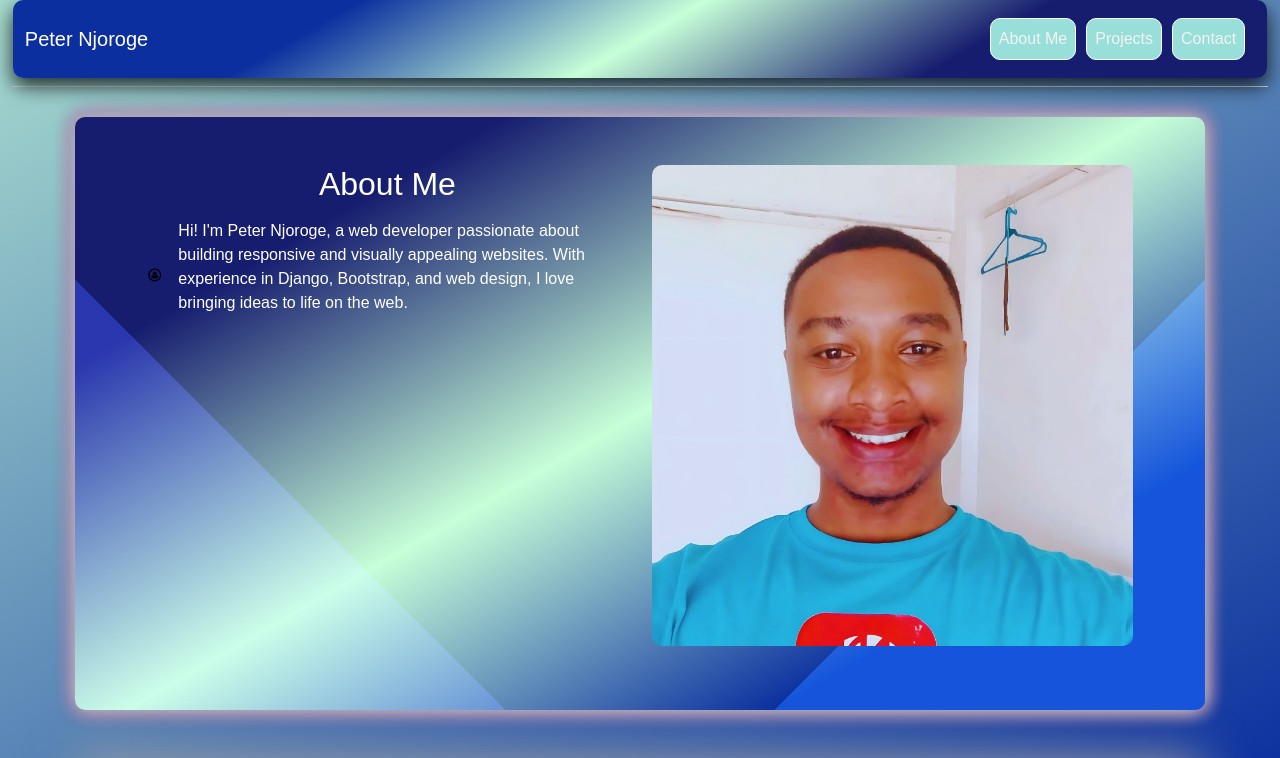
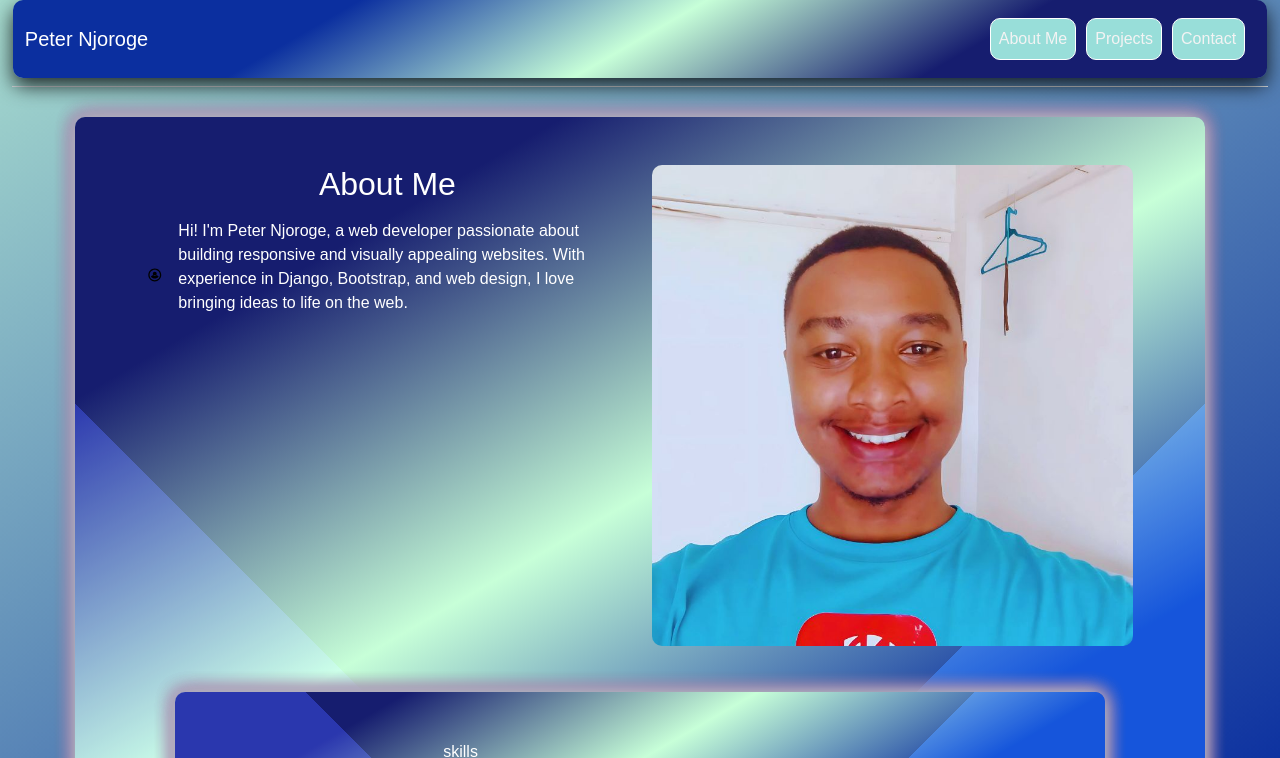
Before and after one commit to Njoro90260/portfolio, a Flask app: page / in a window 1280 px wide. Shown: the top 758 px of the page. Run offline with Flask 3, Linux system fonts and the light colour scheme; some libraries are stand-ins or nearby versions; grey boxes are pictures that could not be loaded.

Commit message:
add skills.

```diff
--- a/static/css/styles.css
+++ b/static/css/styles.css
@@ -128,7 +128,7 @@ h2 {
     box-shadow: 0px 8px 20px rgba(0, 0, 0, 0.8);
     margin-top: 30px;
     height: auto;
-    /* width: 98%; */
+    width: 90%;
     display: flex;
     justify-content: center;
     flex-direction: row;
--- a/templates/index.html
+++ b/templates/index.html
@@ -2,7 +2,7 @@
 
 {% block content%}
 <!-- About Section -->
-<section id="about" class="p-5 text-white row mx-auto" style="width: 90%;">
+<section id="about" class="p-5 text-white row mx-auto">
     <div class="row">
         <div class="col-md-6">
             <h2 class="mb-3">About Me</h2>
@@ -20,6 +20,11 @@
             <img src="static/images/Untitled design.jpg" alt="Profile Picture" class="img-fluid profile-img mb-3">
         </div>
     </div>
+    <section id="about" class="p-5 text-white row mx-auto">
+        <div class="col-md-6 about">
+            <p>skills</p>
+        </div>
+    </section>
 </section>
 
 <!-- Projects Section -->
```
Also changed, not shown: 1 other file.
